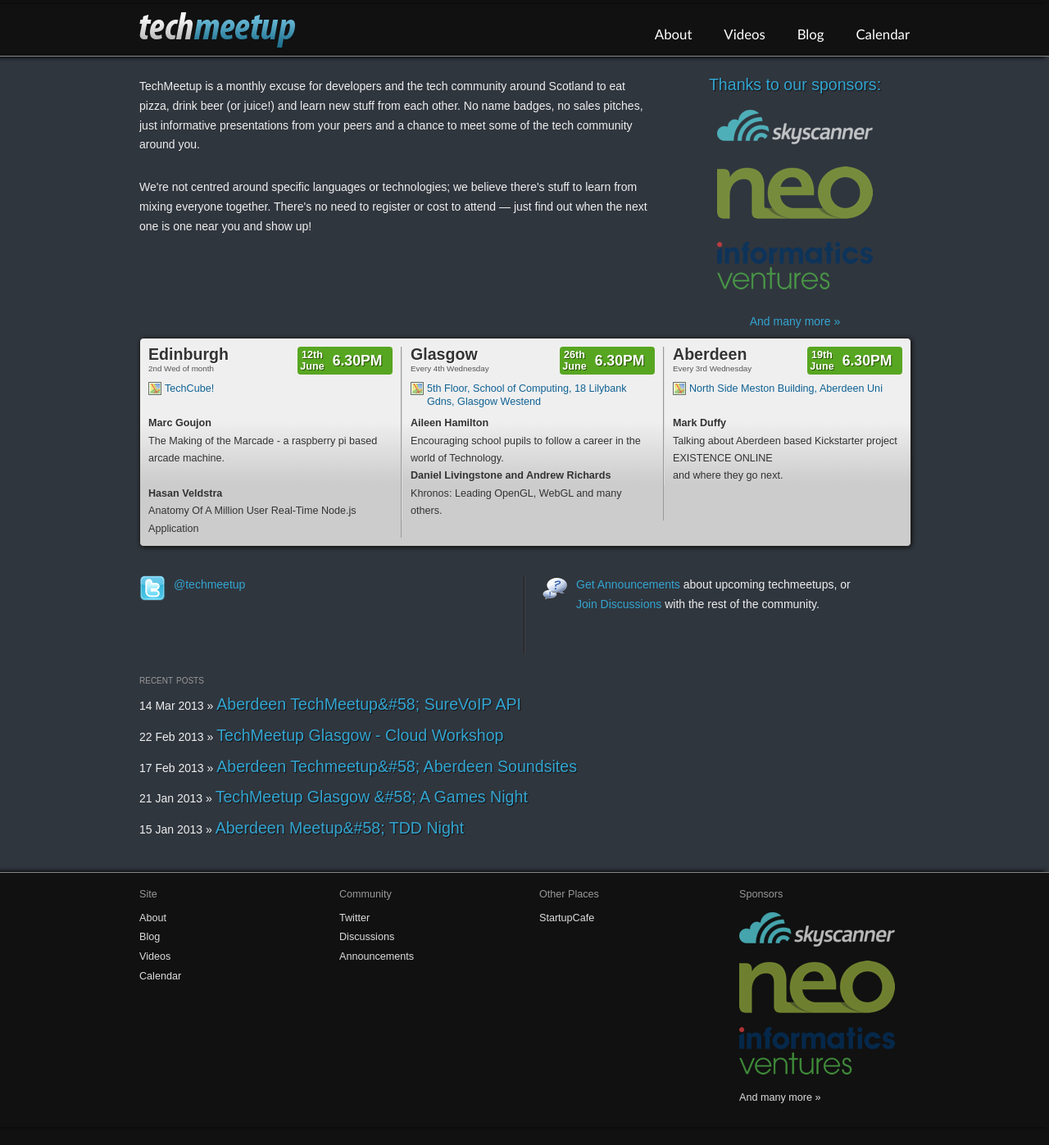
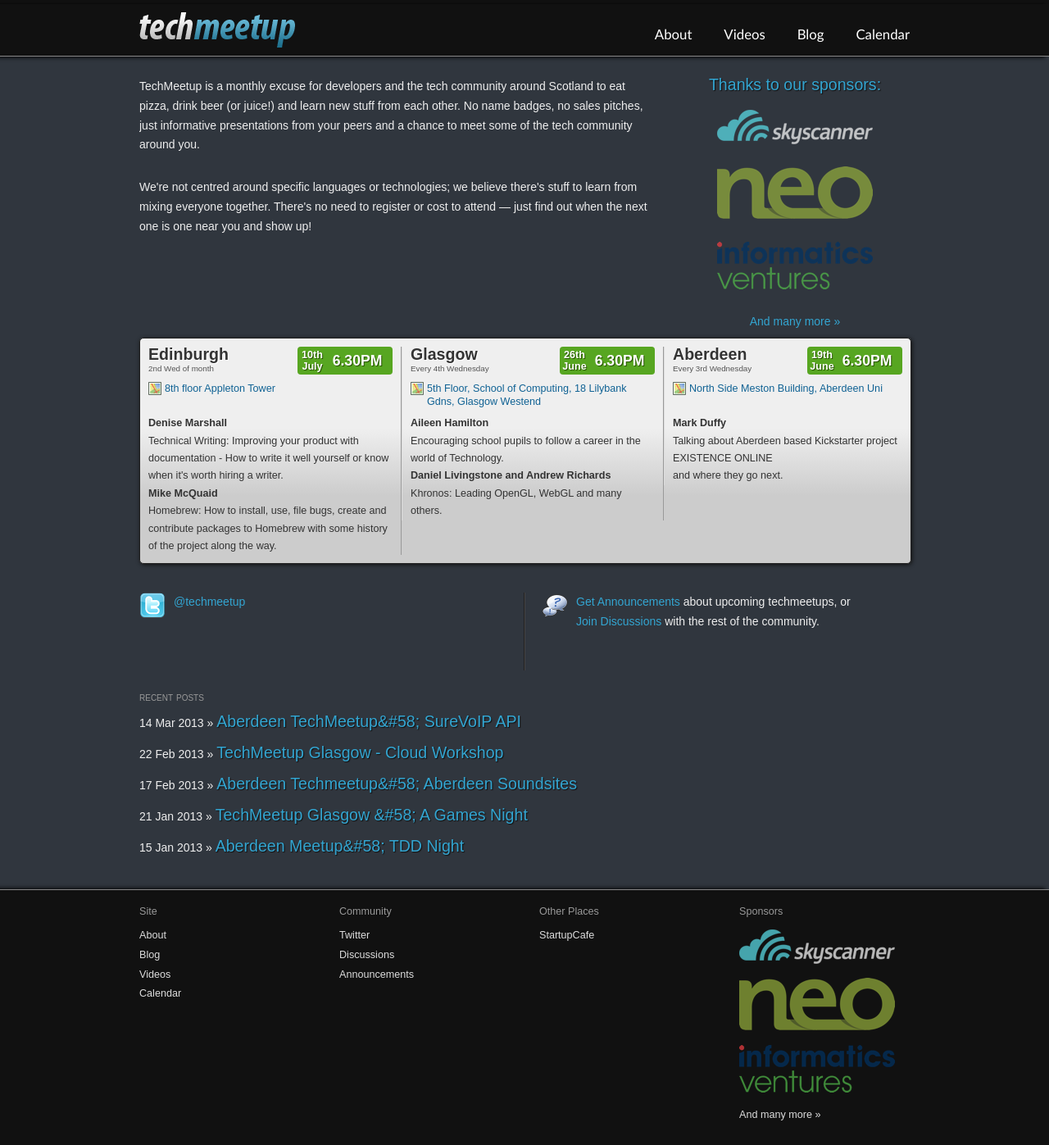
Before and after one commit to techmeetup/techmeetup.co.uk, a Jekyll site: the page built from index.html, in a window 1280 px wide. Shown: the whole page at 82% size. Built offline with Jekyll 4.4.1, drawn with Linux system fonts in a browser that asks for light colours; Markdown is read by kramdown in place of the engine named in the settings; before the commit the page ends 1375 px from its top, so only the background shows below that.

Commit message:
Update index.html

```diff
--- a/index.html
+++ b/index.html
@@ -33,24 +33,23 @@
     <h4>Edinburgh</h4>
     <span>2nd Wed of month</span>
     <p>
-      <!--<a href="http://maps.google.co.uk/maps?q=Appleton+Tower,+Crichton+Street,+Edinburgh&amp;hl=en&amp;ll=55.944514,-3.186893&amp;spn=0.010009,0.027874&amp;t=h&amp;z=16&amp;vpsrc=0" class="map">8th floor Appleton Tower</a>-->
-      <a href="https://maps.google.com/maps?q=techcube&hl=en&ll=55.939791,-3.182602&spn=0.01465,0.01929&sll=55.941208,-3.205339&sspn=0.234384,0.308647&t=m&hq=techcube&z=16&iwloc=A" class="map">TechCube!</a>
+      <a href="http://maps.google.co.uk/maps?q=Appleton+Tower,+Crichton+Street,+Edinburgh&amp;hl=en&amp;ll=55.944514,-3.186893&amp;spn=0.010009,0.027874&amp;t=h&amp;z=16&amp;vpsrc=0" class="map">8th floor Appleton Tower</a>
     </p>
     <p>
-      <strong>Marc Goujon</strong> <br />
-      The Making of the Marcade - a raspberry pi based arcade machine.<br />
+      <strong>Denise Marshall</strong> <br />
+      Technical Writing: Improving your product with documentation - How to write it well yourself or know when it's worth hiring a writer.
 
       <br />
 
-      <strong>Hasan Veldstra</strong><br />
-      Anatomy Of A Million User Real-Time Node.js Application
+      <strong>Mike McQuaid</strong><br />
+      Homebrew: How to install, use, file bugs, create and contribute packages to Homebrew with some history of the project along the way.
 
     </p>
     <div class="datewrapper">
       <div class="when">
         <div class="daywrap">
-          <div class="day">12th</div>
-          <div class="month">June</div>
+          <div class="day">10th</div>
+          <div class="month">July</div>
         </div>
         <div class="time">6.30PM</div>
       </div>
```
